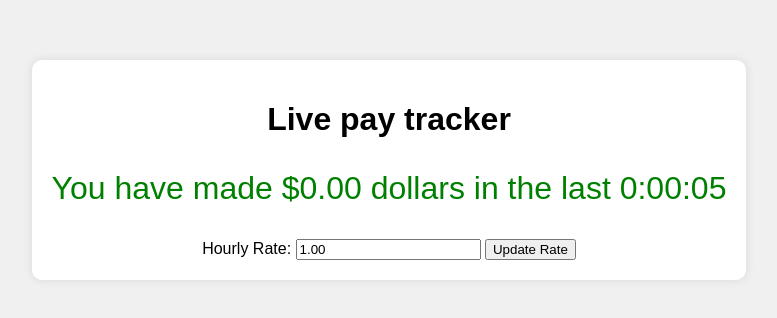
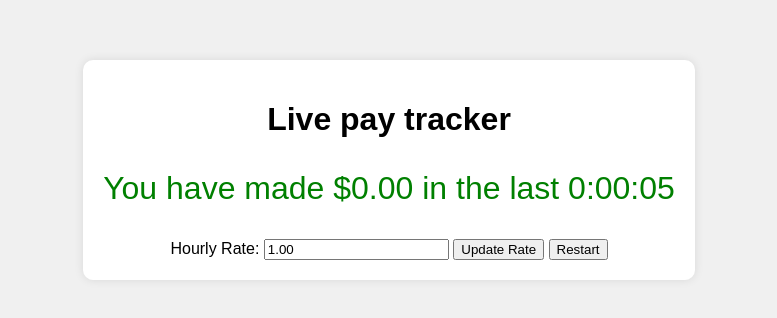
Before and after one commit to reeleese/live-pay-tracker, a website: page src/index.html in a window 1280 px wide. Shown: the part 230-548 px from the top of the page, without its empty margins (251-1028 px from the left). Drawn offline with Linux system fonts and the light colour scheme.

Commit message:
Add button to reset counters and also remove redundant "dollars"

```diff
--- a/src/index.html
+++ b/src/index.html
@@ -9,10 +9,11 @@
 <body>
     <div id="container">
         <h1>Live pay tracker</h1>
-        <p id="dollar-amount">You have made $0.00 dollars in the last 0:00</p>
+        <p id="dollar-amount">You have made $0.00 in the last 0:00</p>
         <label for="hourly-rate">Hourly Rate: </label>
         <input type="number" id="hourly-rate" value="1.00" step="0.01">
         <button onclick="updateHourlyRate()">Update Rate</button>
+        <button onclick="resetDollarAmount()">Restart</button>
     </div>
     <script src="index.js"></script>
     <script>
--- a/src/index.js
+++ b/src/index.js
@@ -9,9 +9,15 @@ function updateDollarAmount() {
     const hours = Math.floor(secondsPassed / 3600);
     const minutes = Math.floor((secondsPassed % 3600) / 60);
     const seconds = secondsPassed % 60;
-    const displayMessage = `You have made $${dollarAmount.toFixed(2)} dollars in the last ${hours}:${minutes.toString().padStart(2, '0')}:${seconds.toString().padStart(2, '0')}`;
+    const displayMessage = `You have made $${dollarAmount.toFixed(2)} in the last ${hours}:${minutes.toString().padStart(2, '0')}:${seconds.toString().padStart(2, '0')}`;
 
     document.getElementById('dollar-amount').innerText = displayMessage;
 }
 
+function resetDollarAmount() {
+    dollarAmount = 0.00;
+    secondsPassed = 0;
+    document.getElementById('dollar-amount').innerText = `You have made $0.00 in the last 0:00:00`;
+}
+
 setInterval(updateDollarAmount, 1000);
```
